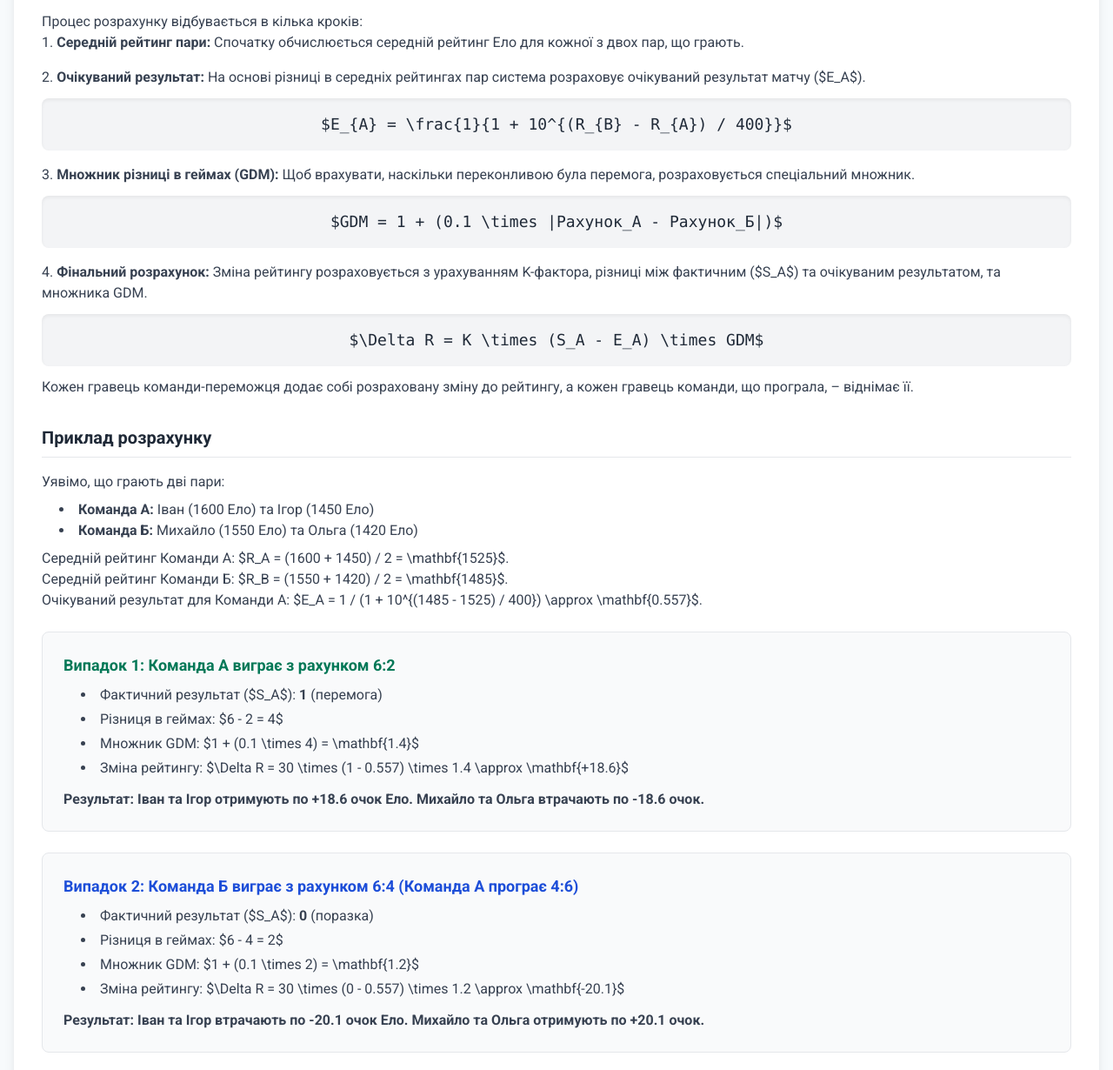
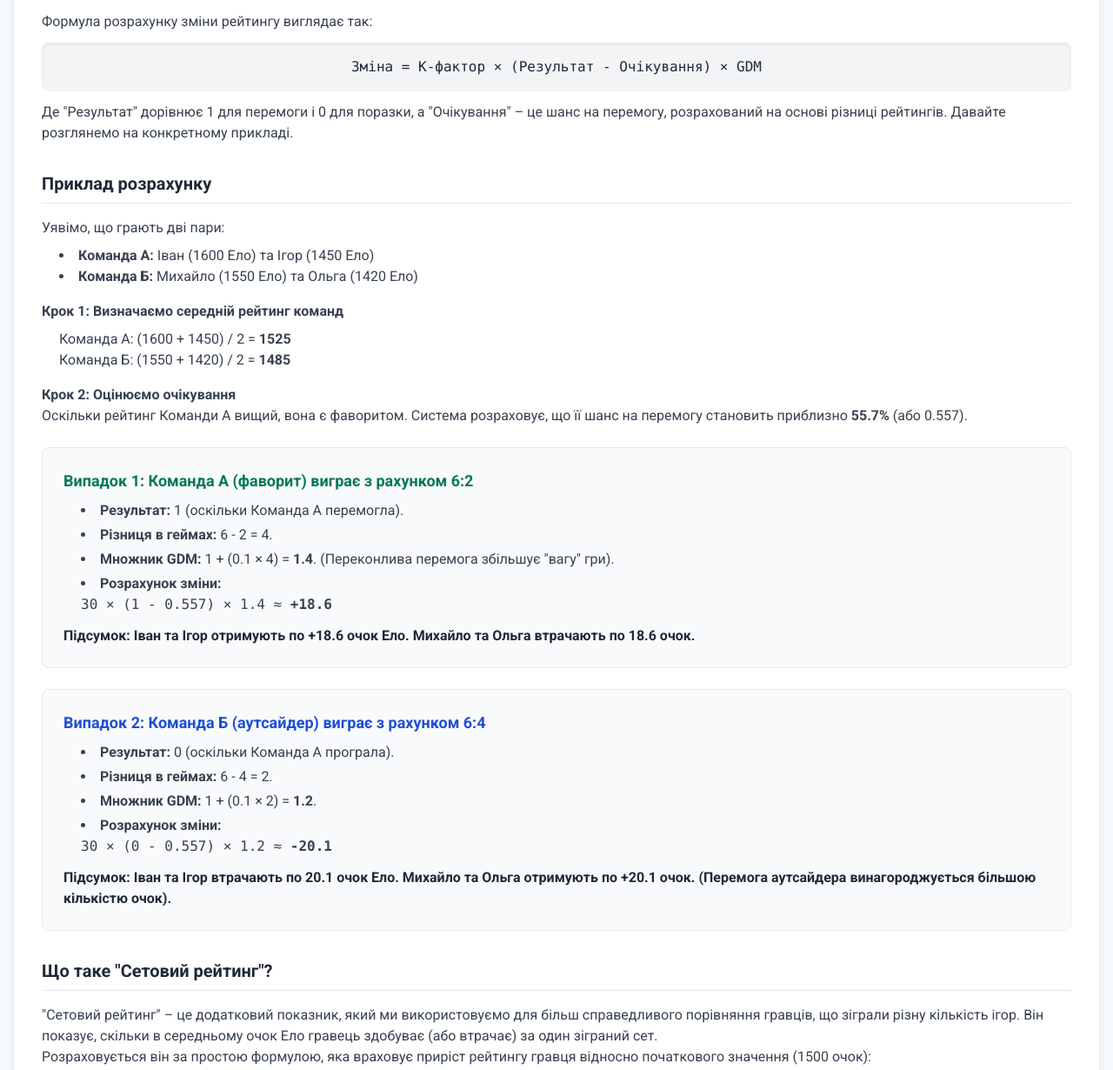
Before and after one commit to zahareus/LeDap-Padel-Rating, a plain HTML site: page elo-info.html in a window 1280 px wide. Shown: the part 557-1787 px from the top of the page at 87% size. Drawn offline with nearby package versions, Linux system fonts and the light colour scheme.

Commit message:
Update elo-info.html

```diff
--- a/elo-info.html
+++ b/elo-info.html
@@ -13,7 +13,6 @@
             font-family: 'Roboto', sans-serif;
             background-color: #f7fafc;
         }
-        /* Стиль для блоків з прикладами */
         .example-block {
             background-color: #f9fafb; /* bg-gray-50 */
             border: 1px solid #e5e7eb; /* border-gray-200 */
@@ -61,25 +60,9 @@
                 </ol>
 
                 <h3 class="text-xl font-bold mt-8 mb-4 text-gray-800 border-b pb-2">Як розраховується рейтинг?</h3>
-                <p>Процес розрахунку відбувається в кілька кроків:</p>
-                <ol class="list-decimal list-inside space-y-4">
-                    <li>
-                        <strong>Середній рейтинг пари:</strong> Спочатку обчислюється середній рейтинг Ело для кожної з двох пар, що грають.
-                    </li>
-                    <li>
-                        <strong>Очікуваний результат:</strong> На основі різниці в середніх рейтингах пар система розраховує очікуваний результат матчу ($E_A$).
-                        <div class="my-3 p-4 bg-gray-100 rounded-lg text-center font-mono text-lg text-gray-800 shadow-inner">$E_{A} = \frac{1}{1 + 10^{(R_{B} - R_{A}) / 400}}$</div>
-                    </li>
-                    <li>
-                        <strong>Множник різниці в геймах (GDM):</strong> Щоб врахувати, наскільки переконливою була перемога, розраховується спеціальний множник.
-                         <div class="my-3 p-4 bg-gray-100 rounded-lg text-center font-mono text-lg text-gray-800 shadow-inner">$GDM = 1 + (0.1 \times |Рахунок_A - Рахунок_Б|)$</div>
-                    </li>
-                     <li>
-                        <strong>Фінальний розрахунок:</strong> Зміна рейтингу розраховується з урахуванням K-фактора, різниці між фактичним ($S_A$) та очікуваним результатом, та множника GDM.
-                        <div class="my-3 p-4 bg-gray-100 rounded-lg text-center font-mono text-lg text-gray-800 shadow-inner">$\Delta R = K \times (S_A - E_A) \times GDM$</div>
-                        Кожен гравець команди-переможця додає собі розраховану зміну до рейтингу, а кожен гравець команди, що програла, – віднімає її.
-                    </li>
-                </ol>
+                <p>Формула розрахунку зміни рейтингу виглядає так:</p>
+                <div class="my-3 p-4 bg-gray-100 rounded-lg text-center font-mono text-gray-800 shadow-inner">Зміна = K-фактор × (Результат - Очікування) × GDM</div>
+                <p>Де "Результат" дорівнює 1 для перемоги і 0 для поразки, а "Очікування" – це шанс на перемогу, розрахований на основі різниці рейтингів. Давайте розглянемо на конкретному прикладі.</p>
 
                 <h3 class="text-xl font-bold mt-8 mb-4 text-gray-800 border-b pb-2">Приклад розрахунку</h3>
                 <p>Уявімо, що грають дві пари:</p>
@@ -87,30 +70,36 @@
                     <li><strong>Команда А:</strong> Іван (1600 Ело) та Ігор (1450 Ело)</li>
                     <li><strong>Команда Б:</strong> Михайло (1550 Ело) та Ольга (1420 Ело)</li>
                 </ul>
-                <p>Середній рейтинг Команди А: $R_A = (1600 + 1450) / 2 = \mathbf{1525}$.<br>
-                Середній рейтинг Команди Б: $R_B = (1550 + 1420) / 2 = \mathbf{1485}$.</p>
-                <p>Очікуваний результат для Команди А: $E_A = 1 / (1 + 10^{(1485 - 1525) / 400}) \approx \mathbf{0.557}$.</p>
+                <p class="mt-4"><strong>Крок 1: Визначаємо середній рейтинг команд</strong></p>
+                <ul class="list-none ml-5 my-2">
+                    <li>Команда А: (1600 + 1450) / 2 = <strong>1525</strong></li>
+                    <li>Команда Б: (1550 + 1420) / 2 = <strong>1485</strong></li>
+                </ul>
+                <p class="mt-4"><strong>Крок 2: Оцінюємо очікування</strong><br>
+                Оскільки рейтинг Команди А вищий, вона є фаворитом. Система розраховує, що її шанс на перемогу становить приблизно <strong>55.7%</strong> (або 0.557).</p>
 
                 <div class="example-block">
-                    <h4 class="text-lg font-semibold text-green-700">Випадок 1: Команда А виграє з рахунком 6:2</h4>
+                    <h4 class="text-lg font-semibold text-green-700">Випадок 1: Команда А (фаворит) виграє з рахунком 6:2</h4>
                     <ul class="list-disc list-inside ml-5 mt-2 space-y-1">
-                        <li>Фактичний результат ($S_A$): <strong>1</strong> (перемога)</li>
-                        <li>Різниця в геймах: $6 - 2 = 4$</li>
-                        <li>Множник GDM: $1 + (0.1 \times 4) = \mathbf{1.4}$</li>
-                        <li>Зміна рейтингу: $\Delta R = 30 \times (1 - 0.557) \times 1.4 \approx \mathbf{+18.6}$</li>
+                        <li><strong>Результат:</strong> 1 (оскільки Команда А перемогла).</li>
+                        <li><strong>Різниця в геймах:</strong> 6 - 2 = 4.</li>
+                        <li><strong>Множник GDM:</strong> 1 + (0.1 × 4) = <strong>1.4</strong>. (Переконлива перемога збільшує "вагу" гри).</li>
+                        <li><strong>Розрахунок зміни:</strong><br>
+                        <span class="font-mono">30 × (1 - 0.557) × 1.4 ≈ <strong>+18.6</strong></span></li>
                     </ul>
-                    <p class="mt-3 font-semibold">Результат: Іван та Ігор отримують по +18.6 очок Ело. Михайло та Ольга втрачають по -18.6 очок.</p>
+                    <p class="mt-3 font-semibold text-gray-800">Підсумок: Іван та Ігор отримують по +18.6 очок Ело. Михайло та Ольга втрачають по 18.6 очок.</p>
                 </div>
 
                 <div class="example-block">
-                    <h4 class="text-lg font-semibold text-blue-700">Випадок 2: Команда Б виграє з рахунком 6:4 (Команда А програє 4:6)</h4>
+                    <h4 class="text-lg font-semibold text-blue-700">Випадок 2: Команда Б (аутсайдер) виграє з рахунком 6:4</h4>
                      <ul class="list-disc list-inside ml-5 mt-2 space-y-1">
-                        <li>Фактичний результат ($S_A$): <strong>0</strong> (поразка)</li>
-                        <li>Різниця в геймах: $6 - 4 = 2$</li>
-                        <li>Множник GDM: $1 + (0.1 \times 2) = \mathbf{1.2}$</li>
-                        <li>Зміна рейтингу: $\Delta R = 30 \times (0 - 0.557) \times 1.2 \approx \mathbf{-20.1}$</li>
+                        <li><strong>Результат:</strong> 0 (оскільки Команда А програла).</li>
+                        <li><strong>Різниця в геймах:</strong> 6 - 4 = 2.</li>
+                        <li><strong>Множник GDM:</strong> 1 + (0.1 × 2) = <strong>1.2</strong>.</li>
+                        <li><strong>Розрахунок зміни:</strong><br>
+                        <span class="font-mono">30 × (0 - 0.557) × 1.2 ≈ <strong>-20.1</strong></span></li>
                     </ul>
-                    <p class="mt-3 font-semibold">Результат: Іван та Ігор втрачають по -20.1 очок Ело. Михайло та Ольга отримують по +20.1 очок.</p>
+                    <p class="mt-3 font-semibold text-gray-800">Підсумок: Іван та Ігор втрачають по 20.1 очок Ело. Михайло та Ольга отримують по +20.1 очок. (Перемога аутсайдера винагороджується більшою кількістю очок).</p>
                 </div>
 
                 <h3 class="text-xl font-bold mt-8 mb-4 text-gray-800 border-b pb-2">Що таке "Сетовий рейтинг"?</h3>
```
